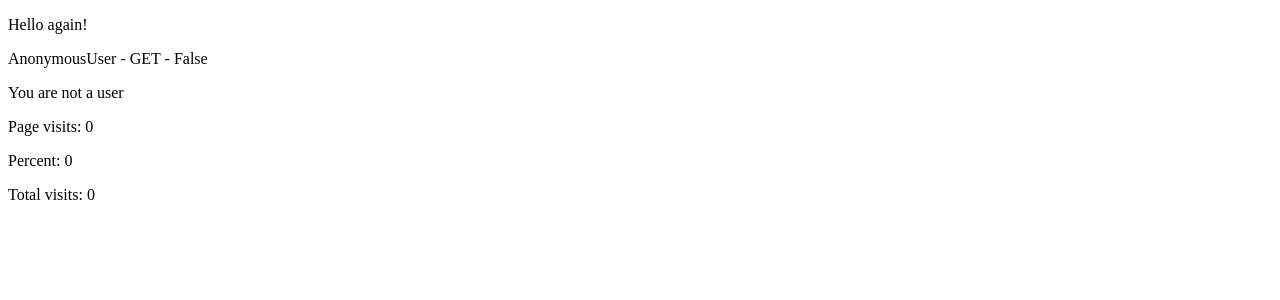
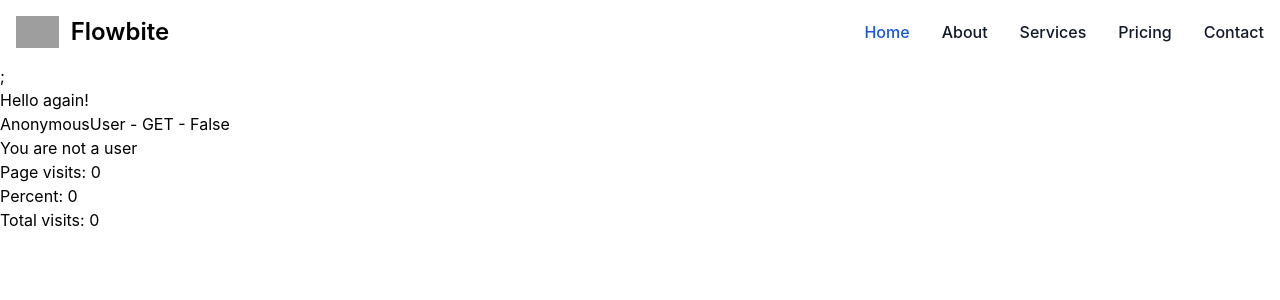
Before and after one commit to waqarakrambhutta/SaaS, a Django app: page / in a window 1280 px wide. Shown: the top 300 px of the page. Run offline with Django 5.2, Linux system fonts and the light colour scheme; data comes from the database, SQL or seed files in the repository; some libraries are stand-ins or nearby versions; grey boxes are pictures that could not be loaded.

Commit message:
Using Flowbite CDN inside our app

```diff
--- a/src/templates/base.html
+++ b/src/templates/base.html
@@ -4,10 +4,12 @@
     <title>
       {% block head_title %}{{title}} - SaaS{% endblock head_title %}
       </title>
+      {% include "base/css.html" %}
   </head >
     <body>
-
+        {% include "nav/navbar.html" %}
         {% block content %}{% endblock content %}
+        {% include "base/js.html" %}
     </body>
   </head>
 </html>
--- /dev/null
+++ b/src/templates/base/css.html
@@ -0,0 +1,4 @@
+<link
+  href="https://cdn.jsdelivr.net/npm/flowbite@2.5.2/dist/flowbite.min.css"
+  rel="stylesheet"
+/>
--- /dev/null
+++ b/src/templates/base/js.html
@@ -0,0 +1 @@
+<script src="https://cdn.jsdelivr.net/npm/flowbite@2.5.2/dist/flowbite.min.js"></script>
--- /dev/null
+++ b/src/templates/nav/navbar.html
@@ -0,0 +1,93 @@
+<nav class="bg-white border-gray-200 dark:bg-gray-900">
+  <div
+    class="max-w-screen-xl flex flex-wrap items-center justify-between mx-auto p-4"
+  >
+    <a
+      href="https://flowbite.com/"
+      class="flex items-center space-x-3 rtl:space-x-reverse"
+    >
+      <img
+        src="https://flowbite.com/docs/images/logo.svg"
+        class="h-8"
+        alt="Flowbite Logo"
+      />
+      <span
+        class="self-center text-2xl font-semibold whitespace-nowrap dark:text-white"
+      >
+        Flowbite
+      </span>
+    </a>
+    <button
+      data-collapse-toggle="navbar-default"
+      type="button"
+      class="inline-flex items-center p-2 w-10 h-10 justify-center text-sm text-gray-500 rounded-lg md:hidden hover:bg-gray-100 focus:outline-none focus:ring-2 focus:ring-gray-200 dark:text-gray-400 dark:hover:bg-gray-700 dark:focus:ring-gray-600"
+      aria-controls="navbar-default"
+      aria-expanded="false"
+    >
+      <span class="sr-only">Open main menu</span>
+      <svg
+        class="w-5 h-5"
+        aria-hidden="true"
+        xmlns="http://www.w3.org/2000/svg"
+        fill="none"
+        viewBox="0 0 17 14"
+      >
+        <path
+          stroke="currentColor"
+          stroke-linecap="round"
+          stroke-linejoin="round"
+          stroke-width="2"
+          d="M1 1h15M1 7h15M1 13h15"
+        />
+      </svg>
+    </button>
+    <div class="hidden w-full md:block md:w-auto" id="navbar-default">
+      <ul
+        class="font-medium flex flex-col p-4 md:p-0 mt-4 border border-gray-100 rounded-lg bg-gray-50 md:flex-row md:space-x-8 rtl:space-x-reverse md:mt-0 md:border-0 md:bg-white dark:bg-gray-800 md:dark:bg-gray-900 dark:border-gray-700"
+      >
+        <li>
+          <a
+            href="#"
+            class="block py-2 px-3 text-white bg-blue-700 rounded md:bg-transparent md:text-blue-700 md:p-0 dark:text-white md:dark:text-blue-500"
+            aria-current="page"
+          >
+            Home
+          </a>
+        </li>
+        <li>
+          <a
+            href="#"
+            class="block py-2 px-3 text-gray-900 rounded hover:bg-gray-100 md:hover:bg-transparent md:border-0 md:hover:text-blue-700 md:p-0 dark:text-white md:dark:hover:text-blue-500 dark:hover:bg-gray-700 dark:hover:text-white md:dark:hover:bg-transparent"
+          >
+            About
+          </a>
+        </li>
+        <li>
+          <a
+            href="#"
+            class="block py-2 px-3 text-gray-900 rounded hover:bg-gray-100 md:hover:bg-transparent md:border-0 md:hover:text-blue-700 md:p-0 dark:text-white md:dark:hover:text-blue-500 dark:hover:bg-gray-700 dark:hover:text-white md:dark:hover:bg-transparent"
+          >
+            Services
+          </a>
+        </li>
+        <li>
+          <a
+            href="#"
+            class="block py-2 px-3 text-gray-900 rounded hover:bg-gray-100 md:hover:bg-transparent md:border-0 md:hover:text-blue-700 md:p-0 dark:text-white md:dark:hover:text-blue-500 dark:hover:bg-gray-700 dark:hover:text-white md:dark:hover:bg-transparent"
+          >
+            Pricing
+          </a>
+        </li>
+        <li>
+          <a
+            href="#"
+            class="block py-2 px-3 text-gray-900 rounded hover:bg-gray-100 md:hover:bg-transparent md:border-0 md:hover:text-blue-700 md:p-0 dark:text-white md:dark:hover:text-blue-500 dark:hover:bg-gray-700 dark:hover:text-white md:dark:hover:bg-transparent"
+          >
+            Contact
+          </a>
+        </li>
+      </ul>
+    </div>
+  </div>
+</nav>
+;
```
